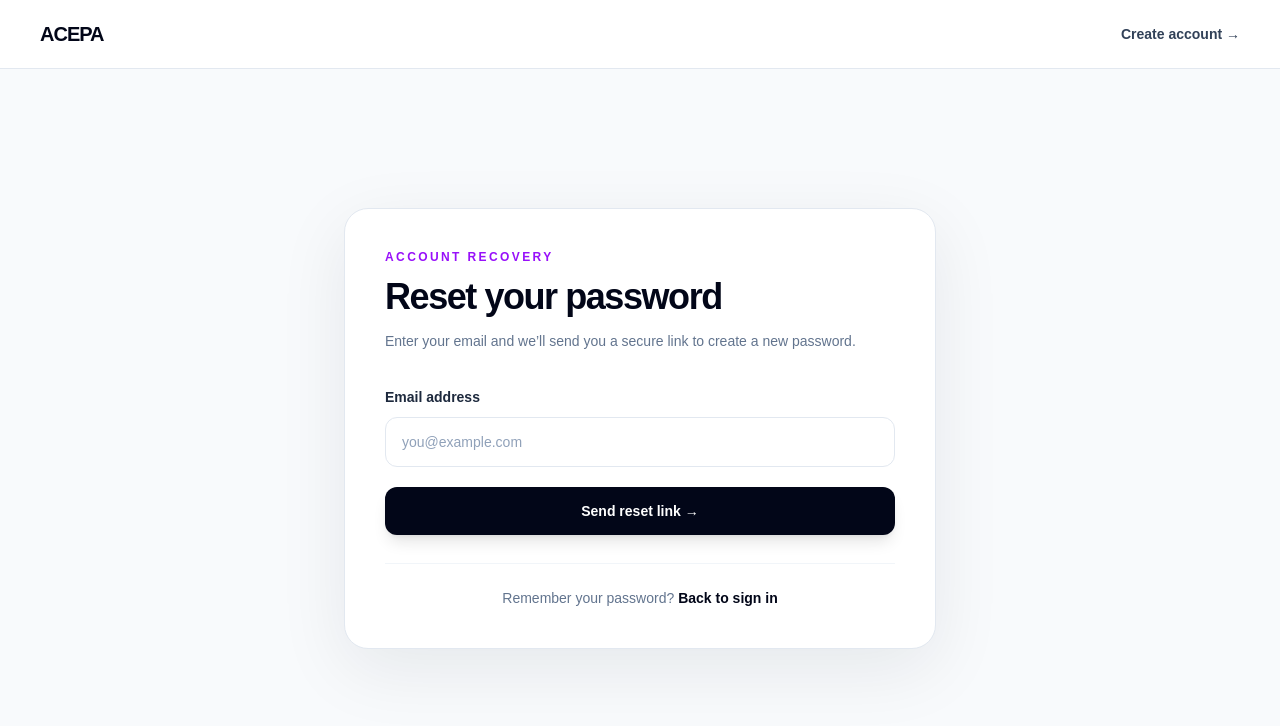
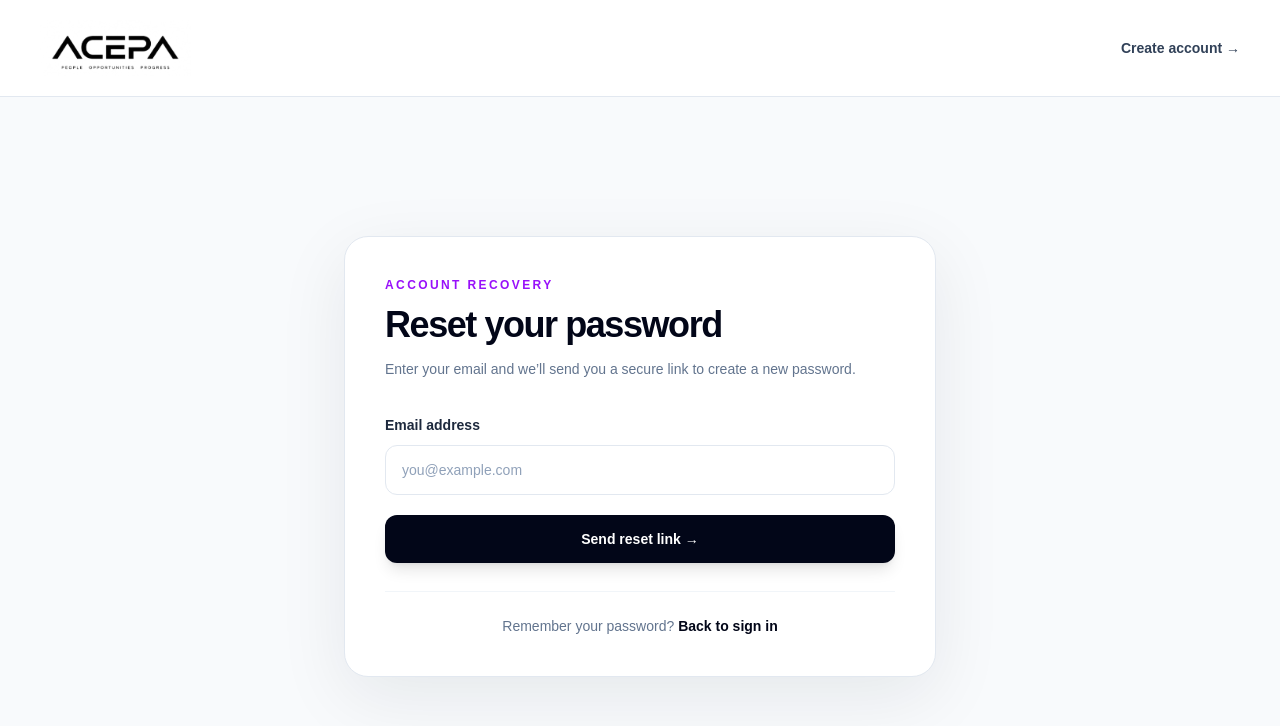
Before and after one commit to acepa-platform/acepa-platform, a Next.js app: page /forgot-password in a window 1280 px wide. Shown: the top 726 px of the page. Built offline with nearby package versions, Linux system fonts and the light colour scheme.

Commit message:
Use official ACEPA logo on password recovery header

```diff
--- a/app/forgot-password/page.tsx
+++ b/app/forgot-password/page.tsx
@@ -34,7 +34,7 @@ export default function ForgotPasswordPage() {
     <main className="min-h-screen bg-slate-50 text-slate-950">
       <header className="border-b border-slate-200 bg-white/95">
         <div className="mx-auto flex max-w-7xl items-center justify-between px-6 py-5 lg:px-10">
-          <Link href="/" className="text-xl font-black tracking-[-0.05em]">ACEPA</Link>
+          <Link href="/" className="flex items-center"><img src="/acepa-logo-white-transparent-tagline-brighter.png" alt="ACEPA — People, Opportunities, Progress" className="h-14 w-auto object-contain brightness-0" /></Link>
           <Link href="/get-started" className="text-sm font-semibold text-slate-700 transition hover:text-purple-600">
             Create account →
           </Link>
```
